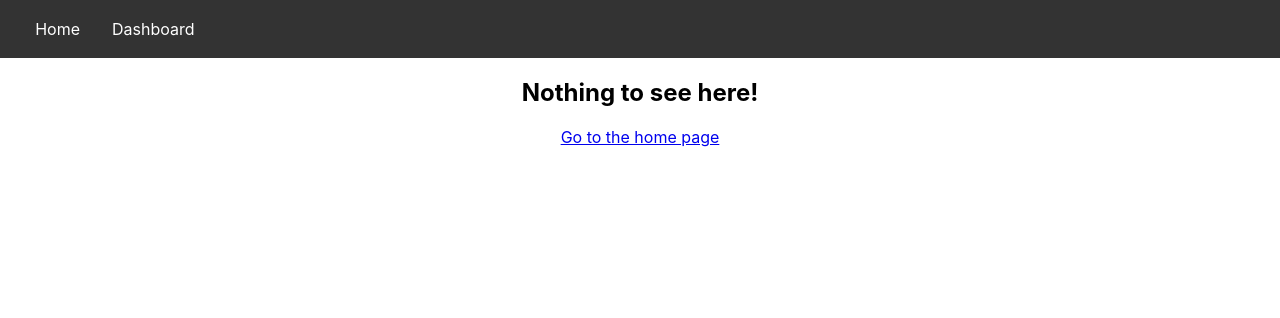
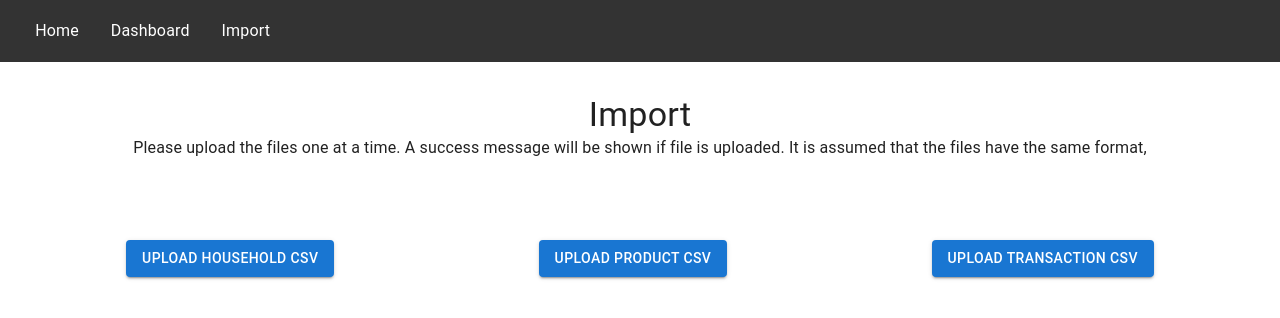
Before and after one commit to QuanDo2000/final_cloud_22f_react, a React (Create React App) app: page /import in a window 1280 px wide. Shown: the top 318 px of the page. Built offline with nearby package versions, Linux system fonts and the light colour scheme.

Commit message:
Add Import feature

```diff
--- a/package.json
+++ b/package.json
@@ -12,11 +12,9 @@
     "@testing-library/react": "^13.4.0",
     "@testing-library/user-event": "^13.5.0",
     "@types/jest": "^27.5.2",
-    "@types/mysql": "^2.15.21",
     "@types/node": "^16.18.4",
     "@types/react": "^18.0.25",
     "@types/react-dom": "^18.0.9",
-    "mysql": "^2.18.1",
     "react": "^18.2.0",
     "react-dom": "^18.2.0",
     "react-router-dom": "^6.4.4",
--- a/src/App.tsx
+++ b/src/App.tsx
@@ -1,4 +1,4 @@
-import React from 'react';
+import React, { useState } from 'react';
 import './App.css';
 import { Route, Routes } from 'react-router-dom';
 import Header from './components/Header';
@@ -7,17 +7,30 @@ import SignIn from './components/SignIn';
 import Data from './components/Data';
 import Dashboard from './components/Dashboard';
 import useToken from './lib/useToken';
+import Import from './components/Import';
 
 function App() {
   const { token, setToken } = useToken();
+  const [custom, setCustom] = useState(false);
 
   return (
     <div className="App">
       <Routes>
-        <Route path="/" element={<Header token={token} setToken={setToken} />}>
+        <Route
+          path="/"
+          element={
+            <Header
+              token={token}
+              setToken={setToken}
+              custom={custom}
+              setCustom={setCustom}
+            />
+          }
+        >
           {!token && <Route index element={<SignIn setToken={setToken} />} />}
-          {token && <Route index element={<Data />} />}
-          <Route path="dashboard" element={<Dashboard />} />
+          {token && <Route index element={<Data custom={custom} />} />}
+          <Route path="dashboard" element={<Dashboard custom={custom} />} />
+          <Route path="import" element={<Import setCustom={setCustom} />} />
           <Route path="*" element={<NoMatch />} />
         </Route>
       </Routes>
--- a/src/components/Dashboard.tsx
+++ b/src/components/Dashboard.tsx
@@ -5,7 +5,7 @@ import {
   Typography,
   Skeleton,
 } from '@mui/material';
-import { useEffect, useState } from 'react';
+import React, { useEffect, useState } from 'react';
 import {
   Bar,
   BarChart,
@@ -16,6 +16,7 @@ import {
   XAxis,
   YAxis,
 } from 'recharts';
+import PropTypes from 'prop-types';
 
 type Dashboard2 = {
   Children: string;
@@ -27,7 +28,7 @@ type Dashboard3 = {
   count: number;
 };
 
-export default function Dashboard() {
+export default function Dashboard({ custom }: { custom: boolean }) {
   const [data1, setData1] = useState([{}]);
   const [data2, setData2] = useState([{}]);
   const [data3, setData3] = useState([{}]);
@@ -38,7 +39,19 @@ export default function Dashboard() {
 
   useEffect(() => {
     setLoading1(true);
-    fetch(`https://cloudfinalproject-backend.azurewebsites.net/dashboard/1`, {
+
+    let url1, url2, url3;
+    if (custom) {
+      url1 = `https://cloudfinalproject-backend.azurewebsites.net/tdashboard/1`;
+      url2 = `https://cloudfinalproject-backend.azurewebsites.net/tdashboard/2`;
+      url3 = `https://cloudfinalproject-backend.azurewebsites.net/tdashboard/3`;
+    } else {
+      url1 = `https://cloudfinalproject-backend.azurewebsites.net/dashboard/1`;
+      url2 = `https://cloudfinalproject-backend.azurewebsites.net/dashboard/2`;
+      url3 = `https://cloudfinalproject-backend.azurewebsites.net/dashboard/3`;
+    }
+
+    fetch(url1, {
       method: 'GET',
       headers: {
         'Content-Type': 'application/json',
@@ -50,7 +63,7 @@ export default function Dashboard() {
         setLoading1(false);
       });
     setLoading2(true);
-    fetch(`https://cloudfinalproject-backend.azurewebsites.net/dashboard/2`, {
+    fetch(url2, {
       method: 'GET',
       headers: {
         'Content-Type': 'application/json',
@@ -75,7 +88,7 @@ export default function Dashboard() {
         setLoading2(false);
       });
     setLoading3(true);
-    fetch(`https://cloudfinalproject-backend.azurewebsites.net/dashboard/3`, {
+    fetch(url3, {
       method: 'GET',
       headers: {
         'Content-Type': 'application/json',
@@ -102,7 +115,7 @@ export default function Dashboard() {
         setData3(res.data);
         setLoading3(false);
       });
-  }, []);
+  }, [custom]);
 
   return (
     <Container component="main" maxWidth="xl">
@@ -244,3 +257,7 @@ export default function Dashboard() {
     </Container>
   );
 }
+
+Dashboard.propTypes = {
+  custom: PropTypes.bool.isRequired,
+};
--- a/src/components/Data.tsx
+++ b/src/components/Data.tsx
@@ -5,7 +5,8 @@ import Typography from '@mui/material/Typography';
 import { DataGrid, GridColDef } from '@mui/x-data-grid';
 import TextField from '@mui/material/TextField';
 import Button from '@mui/material/Button';
-import { useEffect, useState } from 'react';
+import React, { useEffect, useState } from 'react';
+import PropTypes from 'prop-types';
 
 const columns: GridColDef[] = [
   { field: 'Hshd_num', headerName: 'Hshd_num' },
@@ -35,28 +36,33 @@ const columns: GridColDef[] = [
   { field: 'Children', headerName: 'Children' },
 ];
 
-export default function Data() {
+export default function Data({ custom }: { custom: boolean }) {
   const [hshdNum, setHshd] = useState(10);
   const [rows, setRows] = useState([{}]);
   const [isLoading, setLoading] = useState(false);
 
   useEffect(() => {
     setLoading(true);
-    fetch(
-      `https://cloudfinalproject-backend.azurewebsites.net/pull/${hshdNum}`,
-      {
-        method: 'GET',
-        headers: {
-          'Content-Type': 'application/json',
-        },
-      }
-    )
+
+    let url;
+    if (custom) {
+      url = `https://cloudfinalproject-backend.azurewebsites.net/tpull/${hshdNum}`;
+    } else {
+      url = `https://cloudfinalproject-backend.azurewebsites.net/pull/${hshdNum}`;
+    }
+
+    fetch(url, {
+      method: 'GET',
+      headers: {
+        'Content-Type': 'application/json',
+      },
+    })
       .then((res) => res.json())
       .then((res) => {
         setRows(res.data);
         setLoading(false);
       });
-  }, [hshdNum]);
+  }, [hshdNum, custom]);
 
   const handleSubmit = (event: React.FormEvent<HTMLFormElement>) => {
     event.preventDefault();
@@ -77,7 +83,7 @@ export default function Data() {
         }}
       >
         <Typography component="h1" variant="h4">
-          Data Pull
+          {custom ? 'Custom' : ''} Data Pull
         </Typography>
         <Box
           component="form"
@@ -111,3 +117,7 @@ export default function Data() {
     </Container>
   );
 }
+
+Data.propTypes = {
+  custom: PropTypes.bool.isRequired,
+};
--- a/src/components/Header.tsx
+++ b/src/components/Header.tsx
@@ -7,9 +7,13 @@ import { Link as MuiLink } from '@mui/material';
 export default function Header({
   token,
   setToken,
+  custom,
+  setCustom,
 }: {
   token: string | null;
   setToken: (userToken: string | null) => void;
+  custom: boolean;
+  setCustom: React.Dispatch<React.SetStateAction<boolean>>;
 }) {
   return (
     <>
@@ -22,16 +26,40 @@ export default function Header({
             <Link to={token ? '/dashboard' : '/'} className={styles.headerA}>
               Dashboard
             </Link>
+            <Link
+              to={token ? (!custom ? '/import' : '/') : '/'}
+              className={styles.headerA}
+            >
+              {!custom ? 'Import' : 'Imported'}
+            </Link>
           </div>
           {token && (
             <div className={styles.headerLeft}>
               <div className={styles.headerA}>Hello, {token}</div>
+              {custom ? (
+                <MuiLink
+                  href="/"
+                  className={styles.headerA}
+                  marginX="1rem"
+                  color="#fff"
+                  onClick={() => {
+                    setCustom(false);
+                  }}
+                  underline="none"
+                >
+                  Remove Import
+                </MuiLink>
+              ) : (
+                <></>
+              )}
               <MuiLink
-                href="#"
+                href="/"
                 className={styles.headerA}
+                marginX="1rem"
                 color="#fff"
                 onClick={() => {
                   setToken(null);
+                  setCustom(false);
                 }}
                 underline="none"
               >
@@ -47,5 +75,8 @@ export default function Header({
 }
 
 Header.propTypes = {
-  token: PropTypes.string,
+  token: PropTypes.string.isRequired,
+  custom: PropTypes.bool.isRequired,
+  setToken: PropTypes.func.isRequired,
+  setCustom: PropTypes.func.isRequired,
 };
--- /dev/null
+++ b/src/components/Import.tsx
@@ -0,0 +1,256 @@
+import React, { ChangeEvent, useEffect, useState } from 'react';
+import {
+  Box,
+  Button,
+  CircularProgress,
+  Container,
+  CssBaseline,
+  Typography,
+} from '@mui/material';
+import PropTypes from 'prop-types';
+
+export default function Import({
+  setCustom,
+}: {
+  setCustom: React.Dispatch<React.SetStateAction<boolean>>;
+}) {
+  const [hshdName, setHshdName] = useState('');
+  const [hshdUpload, setHshdUpload] = useState(0);
+  const [prodName, setProdName] = useState('');
+  const [prodUpload, setProdUpload] = useState(0);
+  const [tranName, setTranName] = useState('');
+  const [tranUpload, setTranUpload] = useState(0);
+
+  useEffect(() => {
+    if (hshdUpload === 1 && prodUpload === 1 && tranUpload === 1) {
+      fetch(
+        'http://cloudfinalproject-backend.azurewebsites.net/upload/finished'
+      ).then((res) => {
+        if (res.status === 200) {
+          setCustom(true);
+        } else {
+          res.json().then((res) => {
+            console.log(res.error);
+          });
+        }
+      });
+    }
+  });
+
+  const handleHshdUpload = (event: ChangeEvent<HTMLInputElement>) => {
+    event.preventDefault();
+    if (!event.target.files) {
+      return;
+    }
+
+    const file = event.target.files[0];
+    const { name } = file;
+    setHshdName(name);
+
+    let formData = new FormData();
+    formData.append('file', file);
+
+    let options = {
+      method: 'POST',
+      body: formData,
+    };
+
+    fetch(
+      `http://cloudfinalproject-backend.azurewebsites.net/upload/hshd`,
+      options
+    ).then((res) => {
+      if (res.status === 200) {
+        setHshdUpload(1);
+      } else {
+        setHshdUpload(2);
+      }
+    });
+  };
+
+  const handleProdUpload = (event: ChangeEvent<HTMLInputElement>) => {
+    event.preventDefault();
+    if (!event.target.files) {
+      return;
+    }
+
+    const file = event.target.files[0];
+    const { name } = file;
+    setProdName(name);
+
+    let formData = new FormData();
+    formData.append('file', file);
+
+    let options = {
+      method: 'POST',
+      body: formData,
+    };
+
+    fetch(
+      `http://cloudfinalproject-backend.azurewebsites.net/upload/product`,
+      options
+    ).then((res) => {
+      if (res.status === 200) {
+        setProdUpload(1);
+      } else {
+        setProdUpload(2);
+      }
+    });
+  };
+
+  const handleTranUpload = (event: ChangeEvent<HTMLInputElement>) => {
+    event.preventDefault();
+    if (!event.target.files) {
+      return;
+    }
+
+    const file = event.target.files[0];
+    const { name } = file;
+    setTranName(name);
+
+    let formData = new FormData();
+    formData.append('file', file);
+
+    let options = {
+      method: 'POST',
+      body: formData,
+    };
+
+    fetch(
+      `http://cloudfinalproject-backend.azurewebsites.net/upload/transaction`,
+      options
+    ).then((res) => {
+      if (res.status === 200) {
+        setTranUpload(1);
+      } else {
+        setTranUpload(2);
+      }
+    });
+  };
+
+  return (
+    <Container component="main" maxWidth="xl">
+      <CssBaseline />
+      <Box
+        sx={{
+          marginTop: 4,
+          display: 'flex',
+          flexDirection: 'column',
+          alignItems: 'center',
+          height: '80vh',
+        }}
+      >
+        <Typography component="h1" variant="h4">
+          Import
+        </Typography>
+        <Typography component="body" variant="body1">
+          Please upload the files one at a time. A success message will be shown
+          if file is uploaded. It is assumed that the files have the same
+          format,
+        </Typography>
+        <Box
+          sx={{
+            paddingTop: '5rem',
+            display: 'flex',
+            alignItem: 'center',
+            width: '100%',
+          }}
+        >
+          <Box sx={{ flexGrow: 1 }}>
+            <Button variant="contained" component="label">
+              Upload Household CSV
+              <input
+                type="file"
+                accept=".csv"
+                hidden
+                onChange={handleHshdUpload}
+              />
+            </Button>
+            <Typography
+              component="body"
+              variant="body1"
+              paddingTop="1rem"
+              paddingBottom="1rem"
+            >
+              {hshdName}
+            </Typography>
+            {hshdUpload === 1 ? (
+              <Typography component="body" variant="body2">
+                Upload Success
+              </Typography>
+            ) : hshdUpload === 2 ? (
+              <Typography component="body" variant="body2">
+                Upload Failed
+              </Typography>
+            ) : (
+              hshdName !== '' && <CircularProgress />
+            )}
+          </Box>
+          <Box sx={{ flexGrow: 1 }}>
+            <Button variant="contained" component="label">
+              Upload Product CSV
+              <input
+                type="file"
+                accept=".csv"
+                hidden
+                onChange={handleProdUpload}
+              />
+            </Button>
+            <Typography
+              component="body"
+              variant="body1"
+              paddingTop="1rem"
+              paddingBottom="1rem"
+            >
+              {prodName}
+            </Typography>
+            {prodUpload === 1 ? (
+              <Typography component="body" variant="body2">
+                Upload Success
+              </Typography>
+            ) : prodUpload === 2 ? (
+              <Typography component="body" variant="body2">
+                Upload Failed
+              </Typography>
+            ) : (
+              prodName !== '' && <CircularProgress />
+            )}
+          </Box>
+          <Box sx={{ flexGrow: 1 }}>
+            <Button variant="contained" component="label">
+              Upload Transaction CSV
+              <input
+                type="file"
+                accept=".csv"
+                hidden
+                onChange={handleTranUpload}
+              />
+            </Button>
+            <Typography
+              component="body"
+              variant="body1"
+              paddingTop="1rem"
+              paddingBottom="1rem"
+            >
+              {tranName}
+            </Typography>
+            {tranUpload === 1 ? (
+              <Typography component="body" variant="body2">
+                Upload Success
+              </Typography>
+            ) : tranUpload === 2 ? (
+              <Typography component="body" variant="body2">
+                Upload Failed
+              </Typography>
+            ) : (
+              tranName !== '' && <CircularProgress />
+            )}
+          </Box>
+        </Box>
+      </Box>
+    </Container>
+  );
+}
+
+Import.propTypes = {
+  setCustom: PropTypes.func.isRequired,
+};
```
Also changed, not shown: 1 other file (tests, documents, lock files or other folders).
